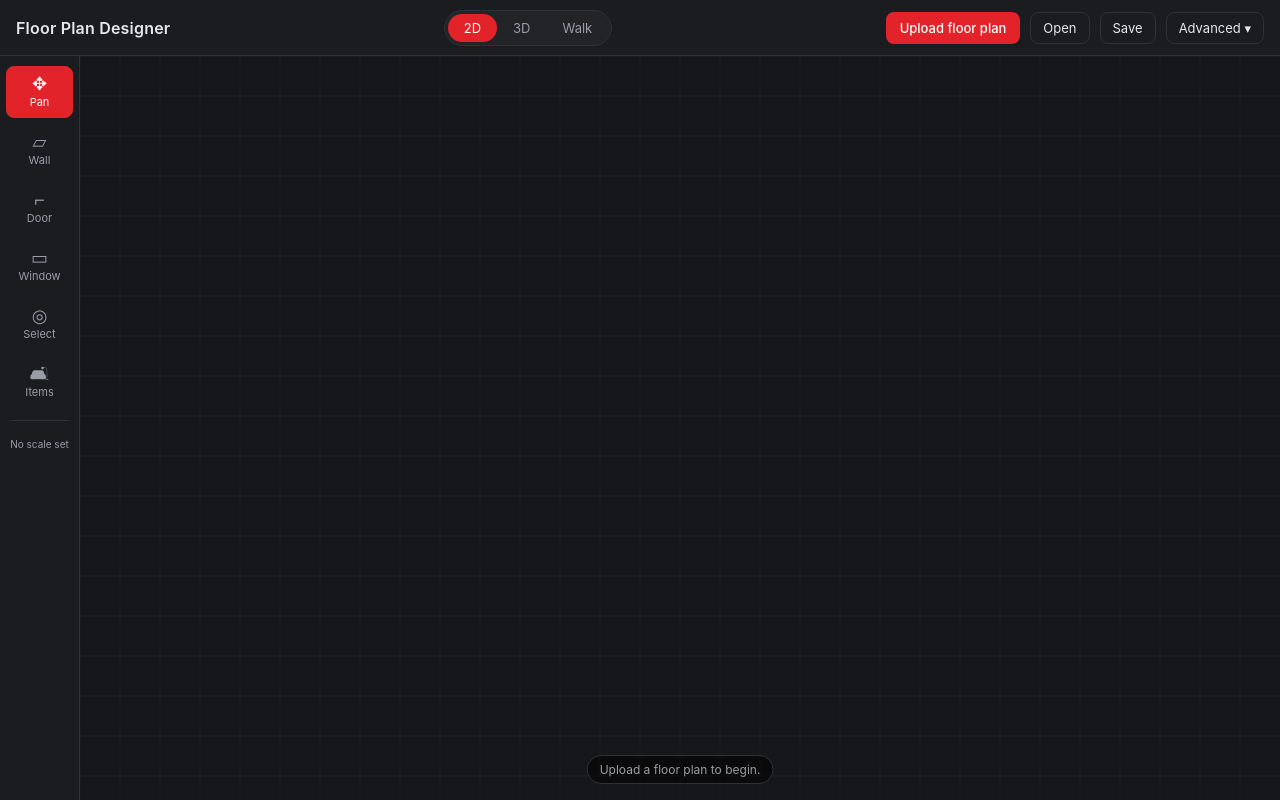
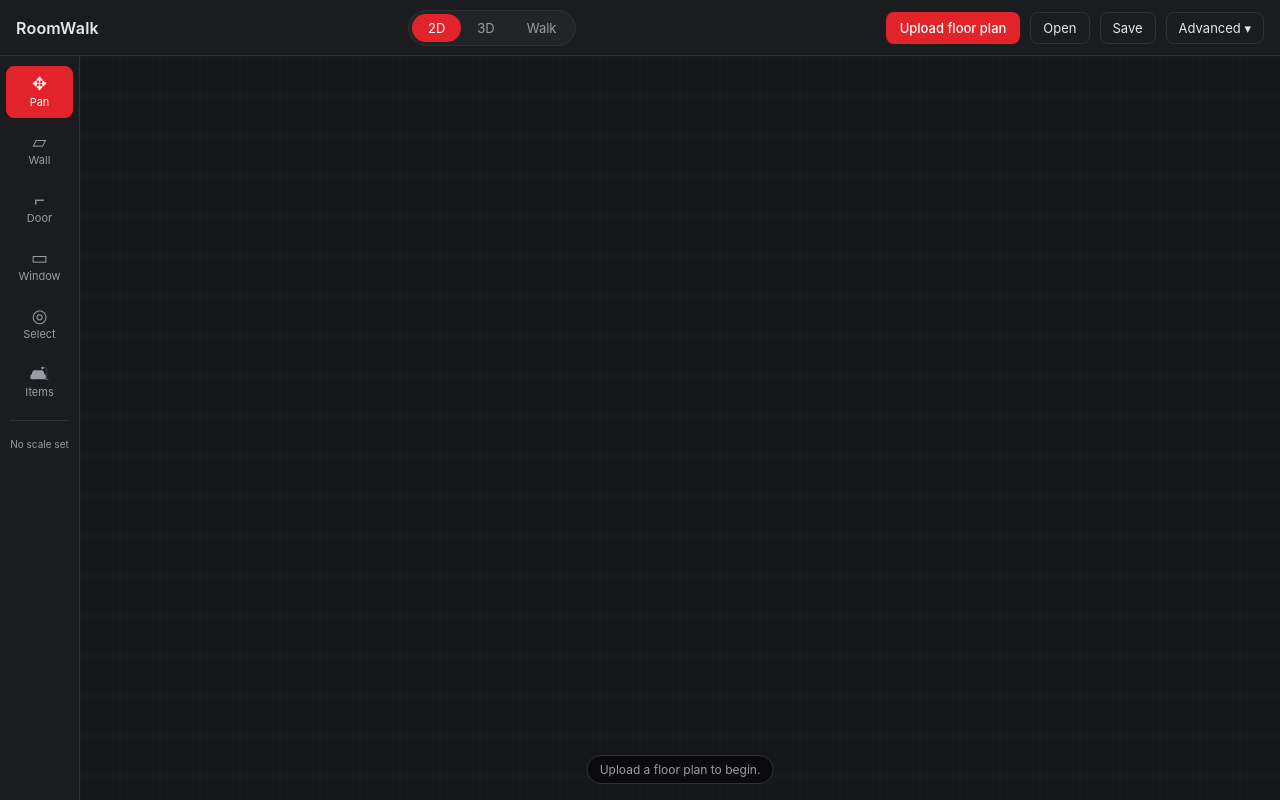
Before and after one commit to arthurrees/RoomWalk, a plain HTML site: page index.html in a window 1280 px wide. Drawn offline with nearby package versions, Linux system fonts and the light colour scheme.

Commit message:
Rebrand app to RoomWalk
Co-Authored-By: Claude Opus 4.7 <noreply@anthropic.com>

```diff
--- a/index.html
+++ b/index.html
@@ -3,7 +3,7 @@
 <head>
 <meta charset="UTF-8" />
 <meta name="viewport" content="width=device-width, initial-scale=1.0" />
-<title>Floor Plan Designer</title>
+<title>RoomWalk — design &amp; walk your floor plan</title>
 <link rel="stylesheet" href="styles.css" />
 <script type="importmap">
 {
@@ -16,7 +16,7 @@
 </head>
 <body>
   <header class="topbar">
-    <div class="brand">Floor Plan Designer</div>
+    <div class="brand">RoomWalk</div>
     <div class="view-toggle" role="tablist" aria-label="View">
       <button data-view="2d" class="active">2D</button>
       <button data-view="3d">3D</button>
```
Also changed, not shown: 1 other file.
